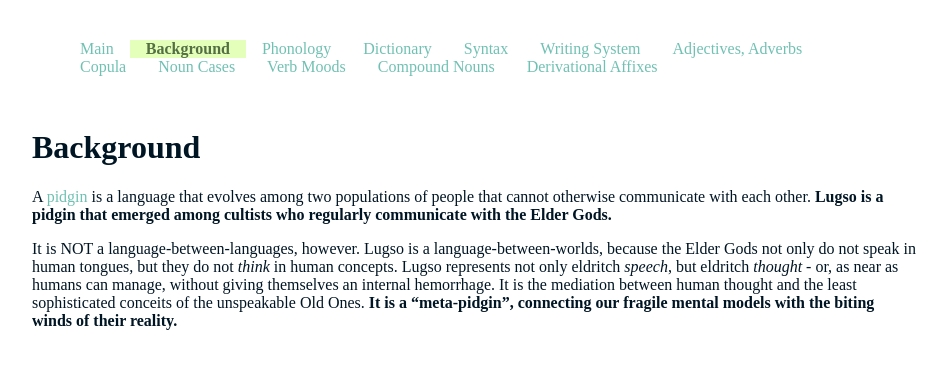
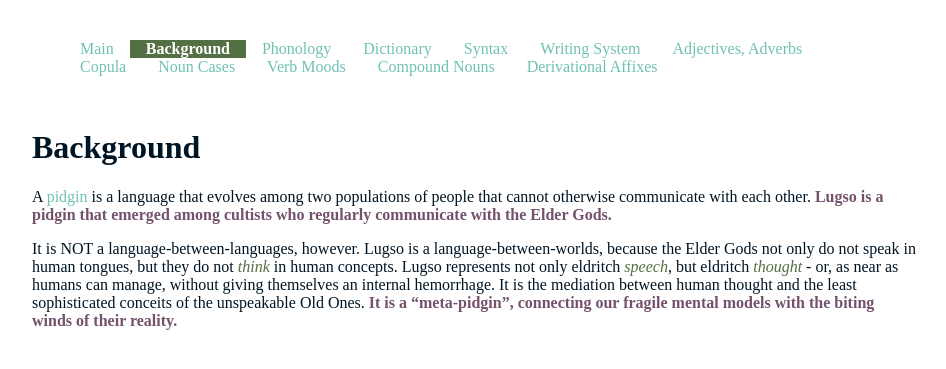
Before and after one commit to 0x70b1a5/lugso, a Jekyll site: the page built from 000_background.md, in a window 1280 px wide. Shown: the top 369 px of the page, without its empty margins (232-1178 px from the left). Built offline with Jekyll 4.4.1, drawn with Linux system fonts in a browser that asks for light colours.

Commit message:
style updates and exclude unnamed files from header

```diff
--- a/_layouts/default.html
+++ b/_layouts/default.html
@@ -12,7 +12,7 @@
           <a href="/lugso/README.html">Main</a>
         </li>
         {% for node in site.pages %}
-          {% if node.hide != true %}
+          {% if node.hide != true and node.title != nil %}
               {% if page.url == node.url %}
                 <li class="active"><a href="{{ node.url | relative_url }}" class="active">{{node.title}}</a></li>
               {% else %}
--- a/assets/style.scss
+++ b/assets/style.scss
@@ -26,22 +26,18 @@ html {
             }
 
             &.active {
-                background: $primtrans;
+                background: $seco;
 
                 a {
-                    color: $seco;
+                    color: white;
                     font-weight: bold;
-
-                    &:hover {
-                        color: $turq;
-                    }
                 }
             }
 
             &:not(.active) {
 
                 &:hover{
-                    background: $turq;
+                    background: $primtrans;
 
                     a {
                         color: $blak;
@@ -60,8 +56,12 @@ html {
         }
     }
 
-    b {
+    strong {
         color: $purp;
+    }
+
+    em {
+        color: $seco;
     }
 
     img {
```
